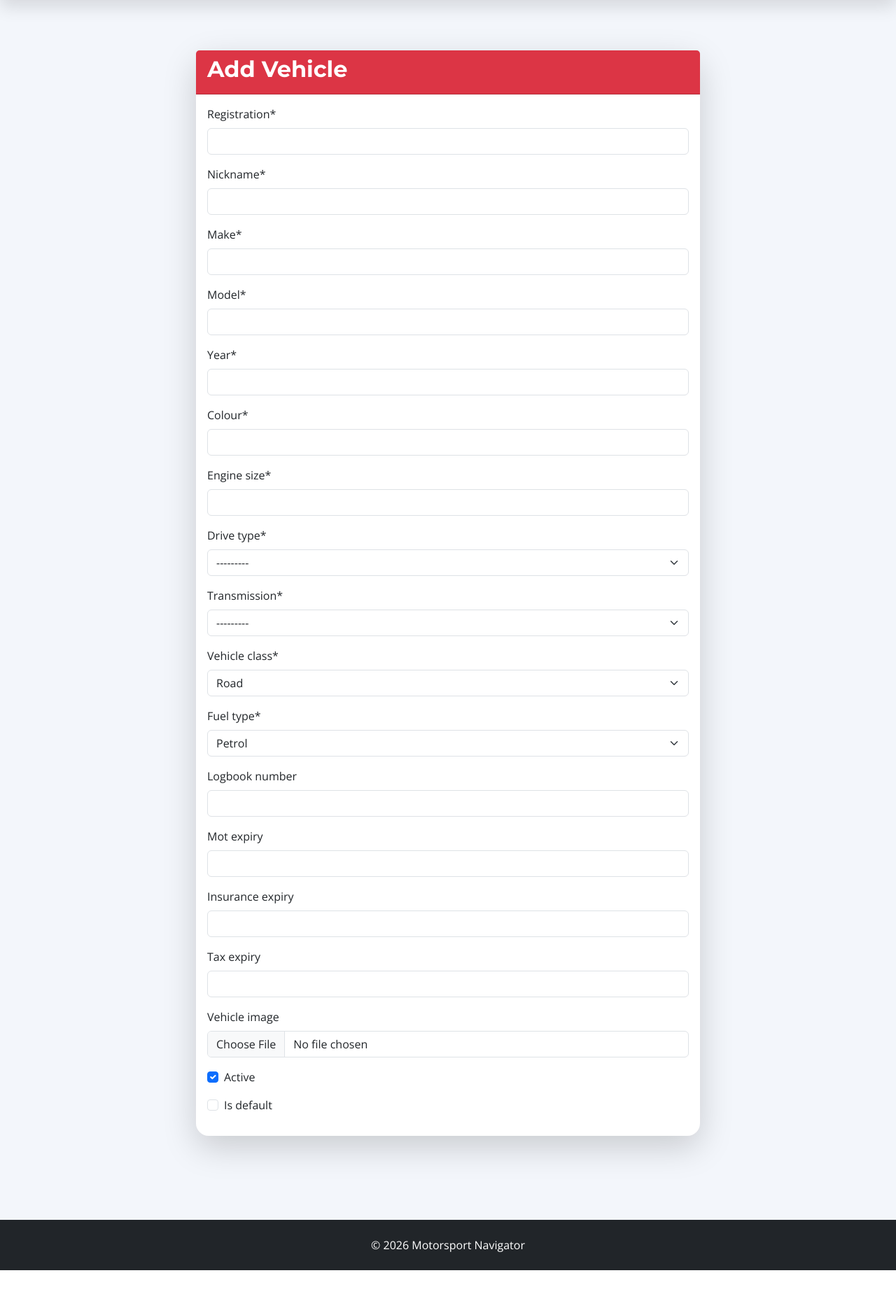
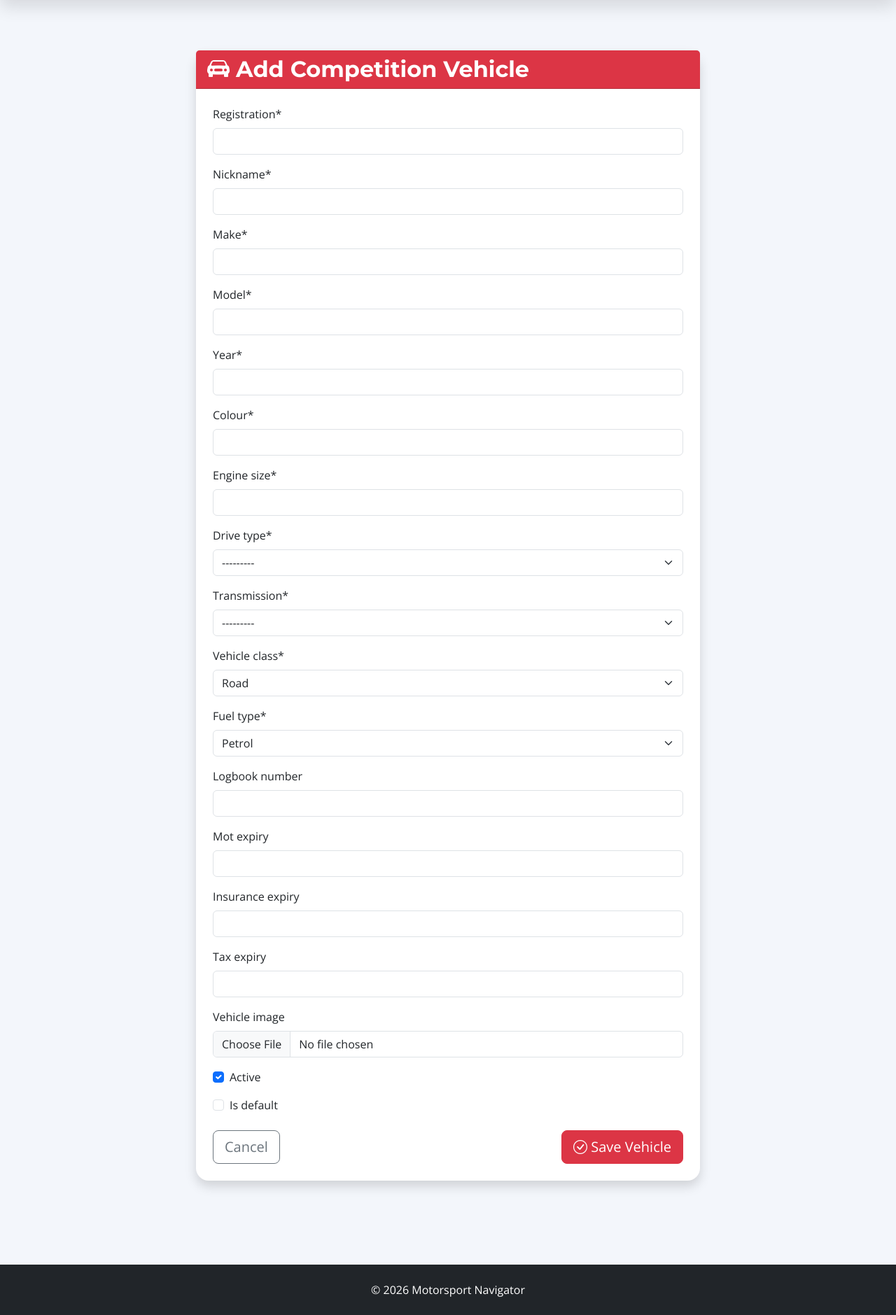
Before and after one commit to RoyCuthbert/motorsport-navigator, a Django app: page /garage/add/ in a window 1280 px wide. Shown: the part 56-1935 px from the top of the page at 70% size. Before the commit the page ends 1871 px from the top, so only its background shows below. Run offline with Django 5.2, Linux system fonts and the light colour scheme; the visitor is signed in with stand-in values (Sample User, id 1); some libraries are stand-ins or nearby versions.

Commit message:
Adding save vehicle button onto the add_vehicle form

```diff
--- a/garage/forms.py
+++ b/garage/forms.py
@@ -12,8 +12,6 @@ class VehicleForm(forms.ModelForm):
 
         exclude = (
             "owner",
-            "created_on",
-            "updated_on",
         )
 
     def __init__(self, *args, **kwargs):
--- /dev/null
+++ b/garage/templates/garage/add_vehicle.html
@@ -0,0 +1,63 @@
+{% extends "base.html" %}
+{% load crispy_forms_tags %}
+
+{% block content %}
+
+<div class="container py-5">
+
+    <div class="row justify-content-center">
+
+        <div class="col-lg-8">
+
+            <div class="card shadow border-0">
+
+                <div class="card-header bg-danger text-white">
+
+                    <h2 class="mb-0">
+                        <i class="bi bi-car-front-fill"></i>
+                        Add Competition Vehicle
+                    </h2>
+
+                </div>
+
+                <div class="card-body p-4">
+
+                    <form method="post" enctype="multipart/form-data">
+
+                        {% csrf_token %}
+
+                        {{ form|crispy }}
+
+                        <div class="d-flex justify-content-between mt-4">
+
+                            <a href="{% url 'garage:garage' %}"
+                               class="btn btn-outline-secondary btn-lg">
+
+                                Cancel
+
+                            </a>
+
+                            <button type="submit"
+                                    class="btn btn-danger btn-lg">
+
+                                <i class="bi bi-check-circle"></i>
+
+                                Save Vehicle
+
+                            </button>
+
+                        </div>
+
+                    </form>
+
+                </div>
+
+            </div>
+
+        </div>
+
+    </div>
+
+</div>
+
+{% endblock %}
--- a/garage/templates/garage/vehicle_form.html
+++ b/garage/templates/garage/vehicle_form.html
@@ -1,4 +1,4 @@
-{% extends "base.html" %}
+<!-- {% extends "base.html" %}
 
 {% load crispy_forms_tags %}
 
@@ -38,4 +38,4 @@
 
 </div>
 
-{% endblock %}
+{% endblock %} -->
--- a/garage/views.py
+++ b/garage/views.py
@@ -66,10 +66,9 @@ def add_vehicle(request):
 
     return render(
         request,
-        "garage/vehicle_form.html",
+        "garage/add_vehicle.html",
         {
             "form": form,
-            "title": "Add Vehicle",
         },
     )
 
```
